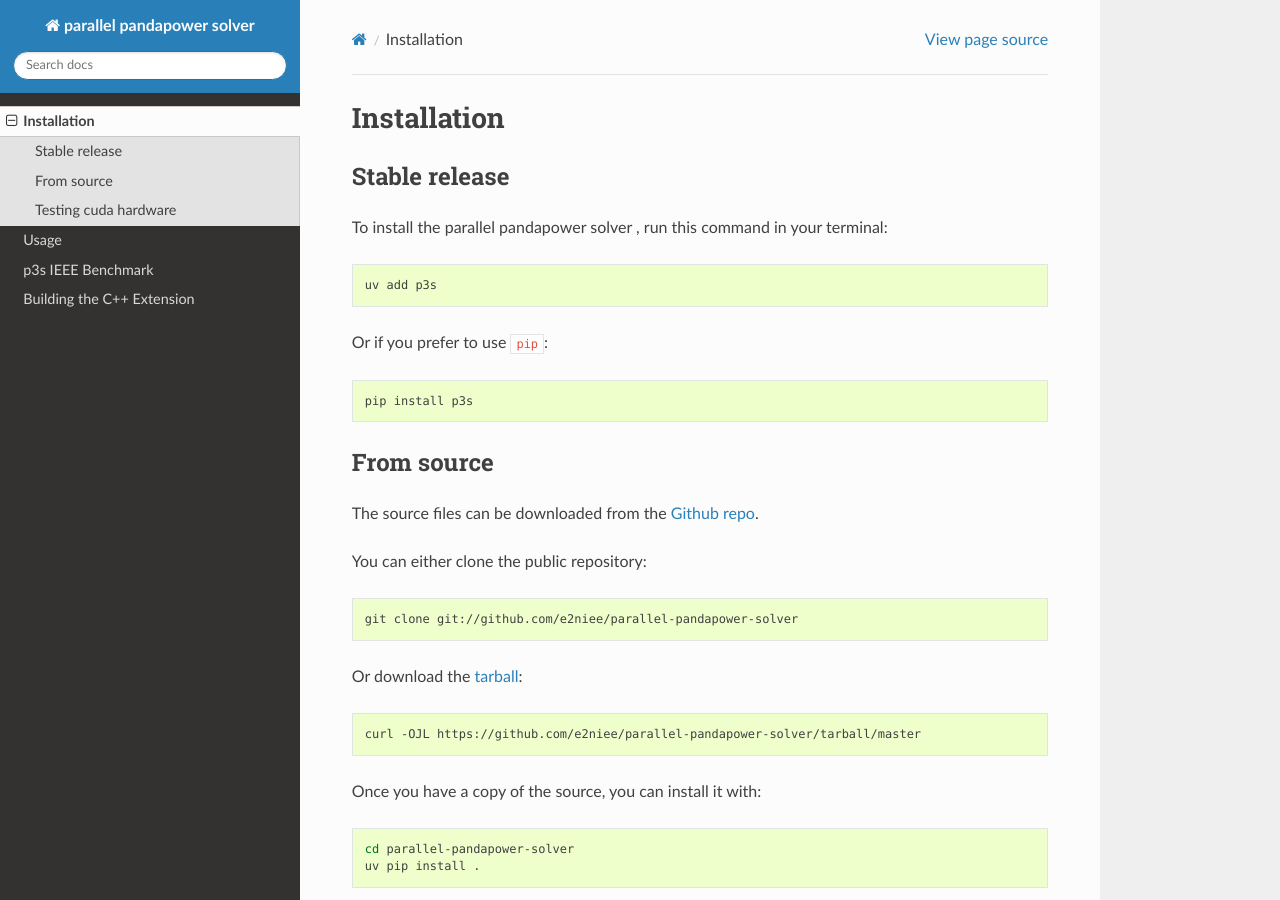
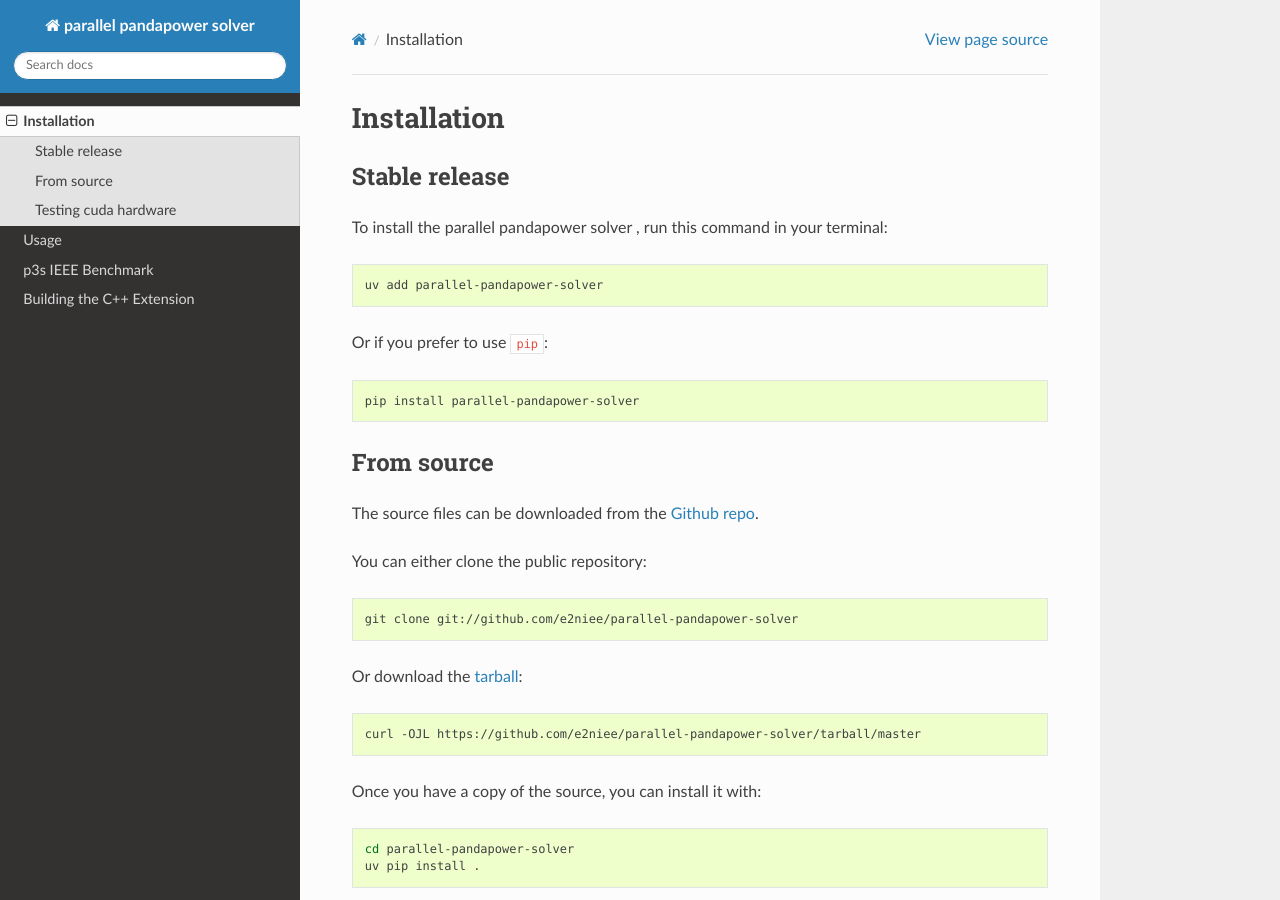
Before and after one commit to e2nIEE/parallel-pandapower-solver, a Sphinx documentation site: the page built from docs/installation.rst, in a window 1280 px wide and 900 px high. Built offline with Sphinx 7.4.7 and the Read the Docs theme 3.1.0, drawn with Linux system fonts in a browser that asks for light colours.

Commit message:
updated occurrences of p3s in 'pip install' and 'uv add' to reflect correct package name

```diff
--- a/docs/build.rst
+++ b/docs/build.rst
@@ -60,7 +60,7 @@ From an index
 
 .. code-block:: bash
 
-   pip install p3s[cpp]        # pulls in the published p3s-cpp distribution
+   pip install parallel-pandapower-solver[cpp]        # pulls in the published p3s-cpp distribution
 
 From a source checkout
 ~~~~~~~~~~~~~~~~~~~~~~
--- a/docs/installation.rst
+++ b/docs/installation.rst
@@ -12,13 +12,13 @@ To install the parallel pandapower solver , run this command in your terminal:
 
 .. code-block:: sh
 
-    uv add p3s
+    uv add parallel-pandapower-solver
 
 Or if you prefer to use ``pip``:
 
 .. code-block:: sh
 
-    pip install p3s
+    pip install parallel-pandapower-solver
 
 From source
 -----------
--- a/docs/usage.rst
+++ b/docs/usage.rst
@@ -77,7 +77,7 @@ toolkit):
 
 .. code-block:: bash
 
-    pip install p3s[cpp]     # from an index
+    pip install parallel-pandapower-solver[cpp]     # from an index
     pip install ./p3s/cpp    # from a source checkout
 
 
--- a/pyproject.toml
+++ b/pyproject.toml
@@ -69,7 +69,7 @@ test = [
 # `p3s-cpp` distribution, whose CMake build drops `nr_klu` into the p3s
 # package so `from p3s import nr_klu` works.
 #
-#   pip install p3s[cpp]              # from an index (published p3s-cpp)
+#   pip install parallel-pandapower-solver[cpp]              # from an index (published p3s-cpp)
 #   pip install .[cpp]                # from a checkout (see note below)
 #
 # From a source checkout, p3s-cpp is not on an index, so build it explicitly:
```
Also changed, not shown: README.md (+1 -1 lines), p3s/cpp/README.md, 3 other files.
